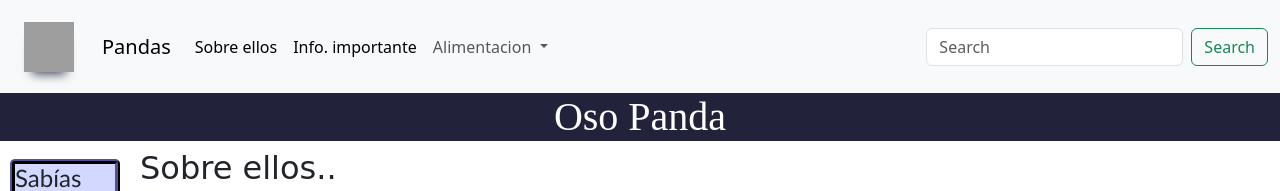
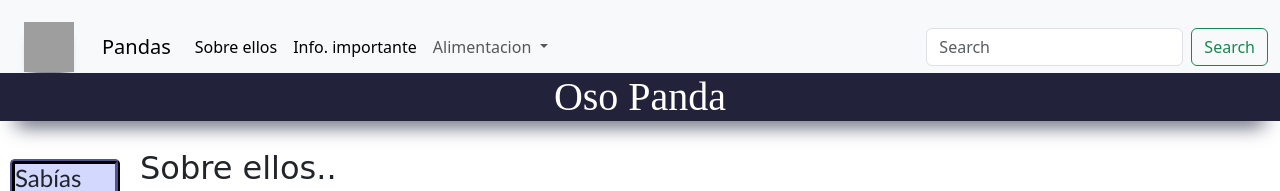
Before and after one commit to PaolaPato/PaolaPato.github.io, a plain HTML site: page index.html in a window 1280 px wide. In both pictures the pointer is over the element "Oso Panda". Shown: the top 191 px of the page. Drawn offline with nearby package versions, Linux system fonts and the light colour scheme; grey boxes are pictures that could not be loaded; a web font is replaced by a local one.

Commit message:
Update panda.css

```diff
--- a/panda.css
+++ b/panda.css
@@ -64,6 +64,14 @@ h1 {
     font-family: 'Matemasie';
     margin-bottom: 20px;
     margin-top: -20px;
+}
+
+h1:hover{
+    box-shadow:0 0.5em 0.5em -0.4em #3c4056;
+    transition: all 1s ease;
+    transform: translateY(-20px);
+
+
 }
 
 h2 {
```
